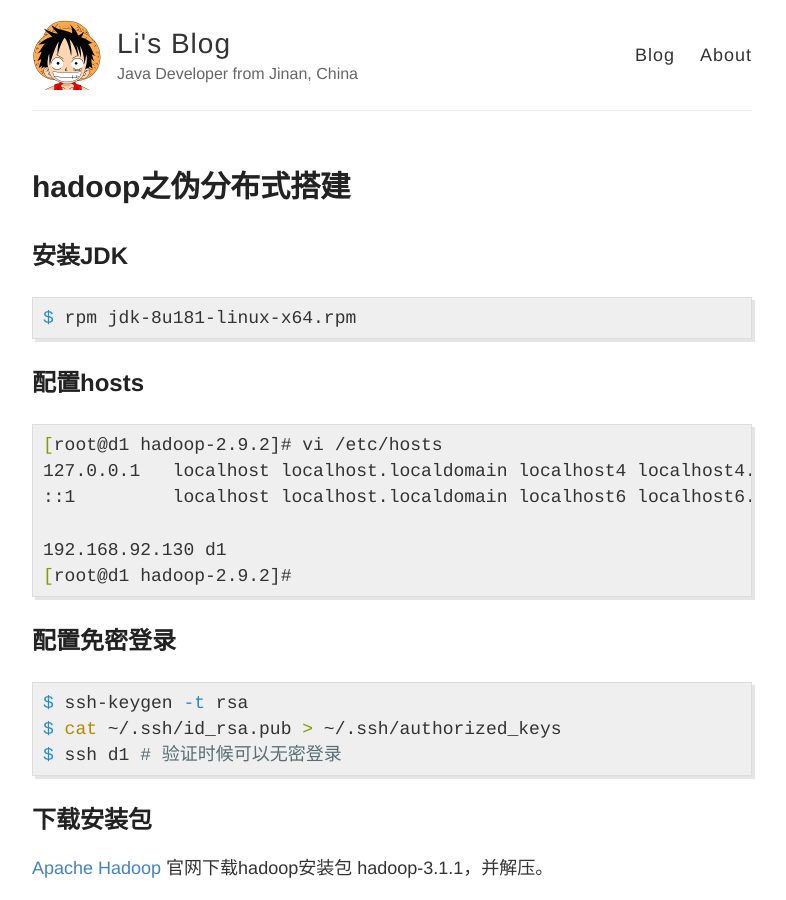
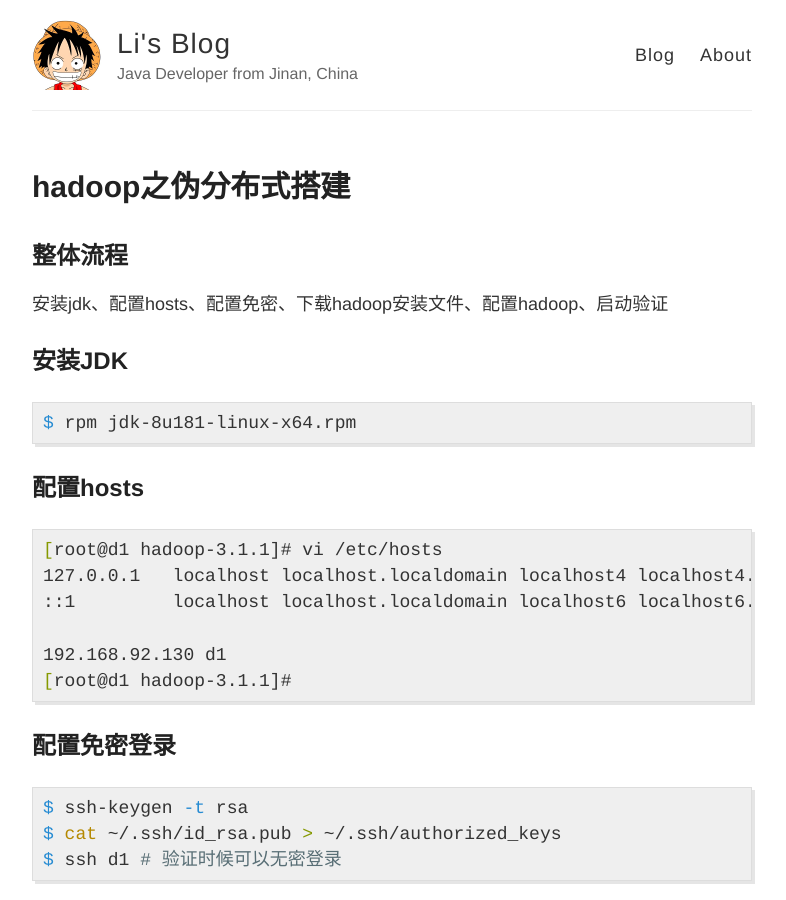
Before and after one commit to qingzhongli/qingzhongli.github.io, a Jekyll site: the page built from _posts/2018-11-15-hadoop-pseudo-distributed-operation.md, in a window 1280 px wide and 900 px high. Shown: the whole window, without its empty margins (248-1034 px from the left). Built offline with Jekyll 4.4.1, drawn with Linux system fonts in a browser that asks for light colours.

Commit message:
update hadop pseudo distributed operation

````diff
--- a/_posts/2018-11-15-hadoop-pseudo-distributed-operation.md
+++ b/_posts/2018-11-15-hadoop-pseudo-distributed-operation.md
@@ -2,6 +2,9 @@
 layout: post
 title: hadoop之伪分布式搭建
 ---
+## 整体流程
+安装jdk、配置hosts、配置免密、下载hadoop安装文件、配置hadoop、启动验证
+
 ## 安装JDK
 ```sh
 $ rpm jdk-8u181-linux-x64.rpm
@@ -9,12 +12,12 @@ $ rpm jdk-8u181-linux-x64.rpm
 
 ## 配置hosts
 ```sh
-[root@d1 hadoop-2.9.2]# vi /etc/hosts
+[root@d1 hadoop-3.1.1]# vi /etc/hosts
 127.0.0.1   localhost localhost.localdomain localhost4 localhost4.localdomain4
 ::1         localhost localhost.localdomain localhost6 localhost6.localdomain6
 
 192.168.92.130 d1
-[root@d1 hadoop-2.9.2]#
+[root@d1 hadoop-3.1.1]#
 ```
 
 ## 配置免密登录
````
